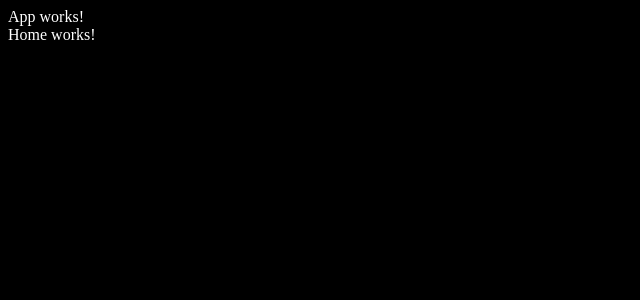
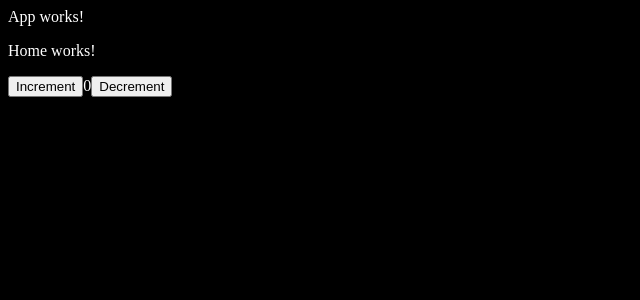
Before and after one commit to erdoganbulut/cra-starter, a React (Create React App) app: page / in a window 1280 px wide. Shown: the top 300 px of the page, without its empty margins (0-640 px from the left). Built offline with nearby package versions, Linux system fonts and the light colour scheme.

Commit message:
Integration redux with redux-toolkit

```diff
--- a/package.json
+++ b/package.json
@@ -3,6 +3,7 @@
   "version": "0.1.0",
   "private": true,
   "dependencies": {
+    "@reduxjs/toolkit": "^1.7.1",
     "@testing-library/jest-dom": "^5.14.1",
     "@testing-library/react": "^12.0.0",
     "@testing-library/user-event": "^13.2.1",
@@ -12,8 +13,10 @@
     "@types/react-dom": "^17.0.9",
     "react": "^17.0.2",
     "react-dom": "^17.0.2",
+    "react-redux": "^7.2.6",
     "react-router-dom": "6",
     "react-scripts": "5.0.0",
+    "redux": "^4.1.2",
     "sass": "^1.45.0",
     "typescript": "^4.4.2",
     "web-vitals": "^2.1.0"
@@ -58,6 +61,7 @@
     "eslint-plugin-prettier": "^4.0.0",
     "eslint-plugin-react": "^7.27.1",
     "eslint-plugin-react-hooks": "^4.3.0",
-    "prettier": "^2.5.1"
+    "prettier": "^2.5.1",
+    "redux-devtools": "^3.7.0"
   }
 }
--- a/src/index.tsx
+++ b/src/index.tsx
@@ -1,15 +1,21 @@
 import React from 'react';
 import ReactDOM from 'react-dom';
 import { BrowserRouter } from 'react-router-dom';
+
+import { Provider } from 'react-redux';
+import { store } from './store';
+
 import './styles/global.scss';
 import App from './App';
 import reportWebVitals from './reportWebVitals';
 
 ReactDOM.render(
   <React.StrictMode>
-    <BrowserRouter>
-      <App />
-    </BrowserRouter>
+    <Provider store={store}>
+      <BrowserRouter>
+        <App />
+      </BrowserRouter>
+    </Provider>
   </React.StrictMode>,
   document.getElementById('root'),
 );
--- /dev/null
+++ b/src/store/hooks.ts
@@ -0,0 +1,6 @@
+import { TypedUseSelectorHook, useDispatch, useSelector } from 'react-redux';
+import type { RootState, AppDispatch } from './index';
+
+// Use throughout your app instead of plain `useDispatch` and `useSelector`
+export const useAppDispatch = () => useDispatch<AppDispatch>();
+export const useAppSelector: TypedUseSelectorHook<RootState> = useSelector;
--- /dev/null
+++ b/src/store/index.ts
@@ -0,0 +1,13 @@
+import { configureStore } from '@reduxjs/toolkit';
+import counterReducer from './slices/counter.slice';
+
+export const store = configureStore({
+  reducer: {
+    counter: counterReducer,
+  },
+});
+
+// Infer the `RootState` and `AppDispatch` types from the store itself
+export type RootState = ReturnType<typeof store.getState>;
+// Inferred type: {posts: PostsState, comments: CommentsState, users: UsersState}
+export type AppDispatch = typeof store.dispatch;
--- /dev/null
+++ b/src/store/slices/counter.slice.ts
@@ -0,0 +1,40 @@
+import { createSlice, PayloadAction } from '@reduxjs/toolkit';
+import type { RootState } from '../index';
+
+// Define a type for the slice state
+interface CounterState {
+  value: number;
+}
+
+// Define the initial state using that type
+const initialState: CounterState = {
+  value: 0,
+};
+
+export const counterSlice = createSlice({
+  name: 'counter',
+  // `createSlice` will infer the state type from the `initialState` argument
+  initialState,
+  reducers: {
+    increment: (_state) => {
+      const state = _state;
+      state.value += 1;
+    },
+    decrement: (_state) => {
+      const state = _state;
+      state.value -= 1;
+    },
+    // Use the PayloadAction type to declare the contents of `action.payload`
+    incrementByAmount: (_state, _action: PayloadAction<number>) => {
+      const state = _state;
+      state.value += _action.payload;
+    },
+  },
+});
+
+export const { increment, decrement, incrementByAmount } = counterSlice.actions;
+
+// Other code such as selectors can use the imported `RootState` type
+export const selectCount = (_state: RootState) => _state.counter.value;
+
+export default counterSlice.reducer;
--- a/src/views/Home/index.tsx
+++ b/src/views/Home/index.tsx
@@ -1,7 +1,24 @@
 import React from 'react';
+import { useAppDispatch, useAppSelector } from '../../store/hooks';
+import { decrement, increment } from '../../store/slices/counter.slice';
 
 const Home = function () {
-  return <div className="Home">Home works!</div>;
+  const count = useAppSelector((state) => state.counter.value);
+  const dispatch = useAppDispatch();
+  return (
+    <div className="Home">
+      <p>Home works!</p>
+      <div>
+        <button aria-label="Increment value" onClick={() => dispatch(increment())}>
+          Increment
+        </button>
+        <span>{count}</span>
+        <button aria-label="Decrement value" onClick={() => dispatch(decrement())}>
+          Decrement
+        </button>
+      </div>
+    </div>
+  );
 };
 
 export default Home;
```
Also changed, not shown: 1 other file (tests, documents, lock files or other folders).
